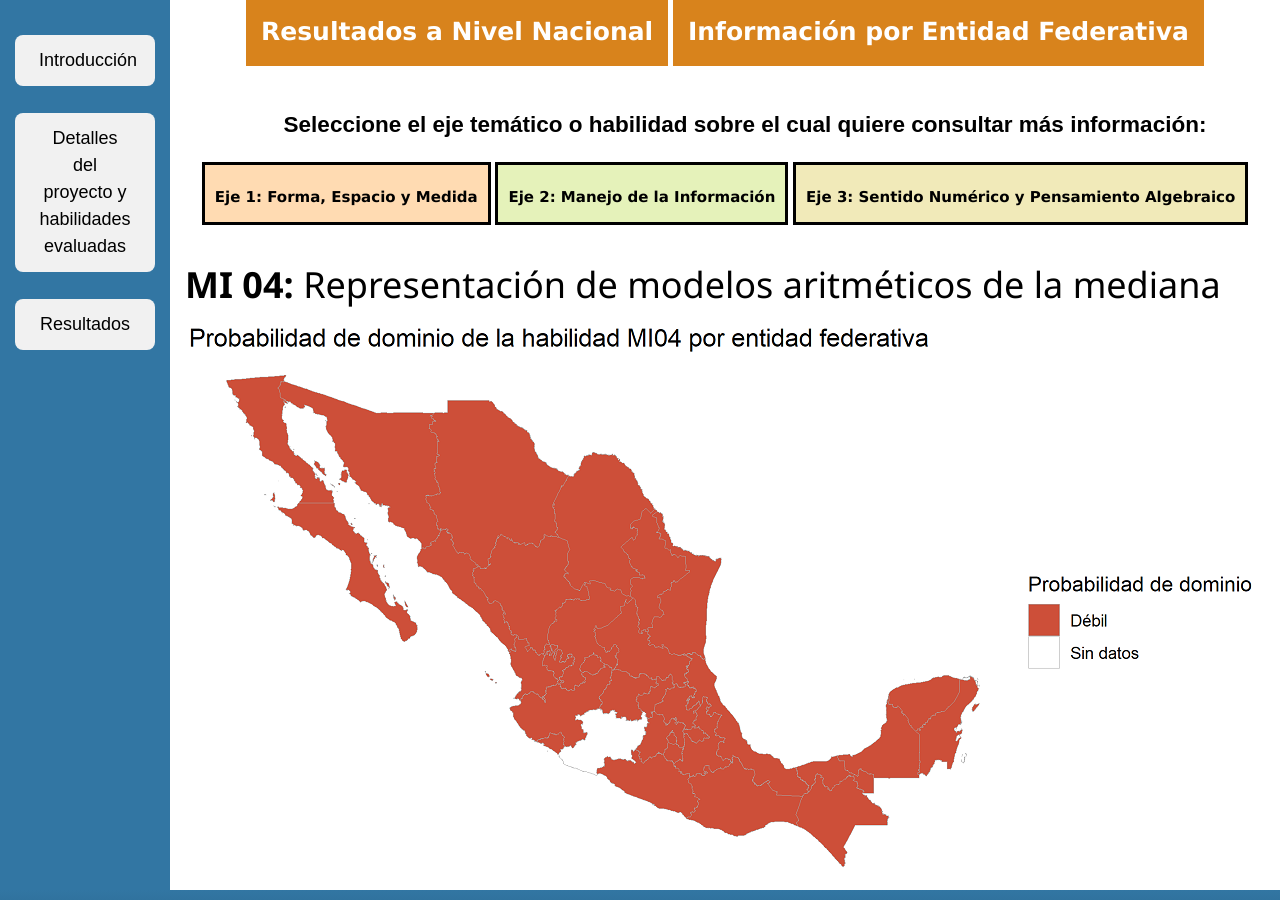
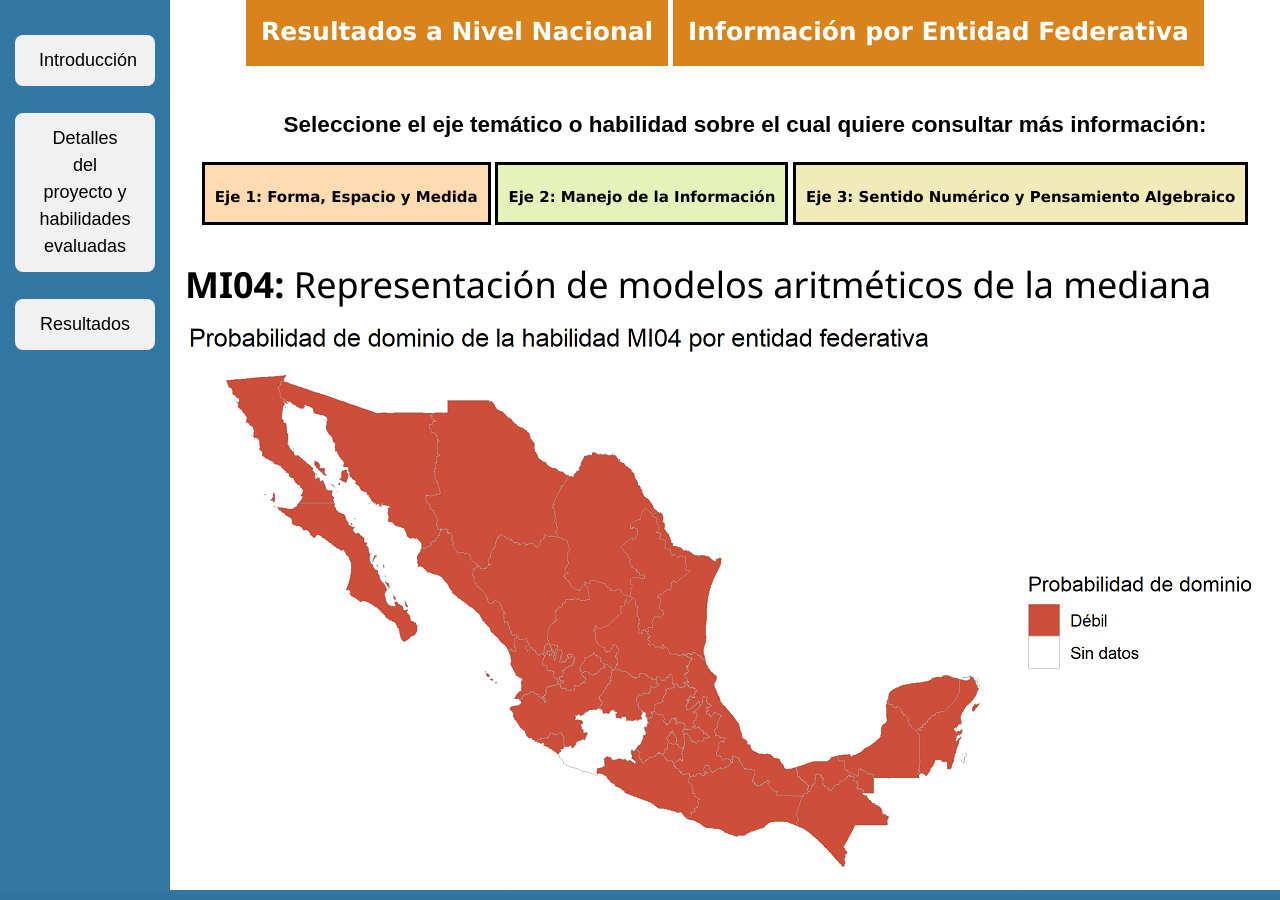
Before and after one commit to rimedie/rimedie.github.io, a Jekyll site: the page built from ProyVisuales/1_Infografia_Feb2019/Heatmaps/MI04.html, in a window 1280 px wide and 900 px high, scrolled down 600 px. Built offline with Jekyll 4.4.1, drawn with Linux system fonts in a browser that asks for light colours.

Commit message:
Update MI04.html

```diff
--- a/ProyVisuales/1_Infografia_Feb2019/Heatmaps/MI04.html
+++ b/ProyVisuales/1_Infografia_Feb2019/Heatmaps/MI04.html
@@ -4,7 +4,7 @@ title: MI04
 ---
 <div class="blurb">
 
-	<h1><b>MI 04:</b> Representación de modelos aritméticos de la mediana</h1>
+	<h1><b>MI04:</b> Representación de modelos aritméticos de la mediana</h1>
 	<center>
 	<img class="displayed" src="MI04.png" />
 	</center>
```
